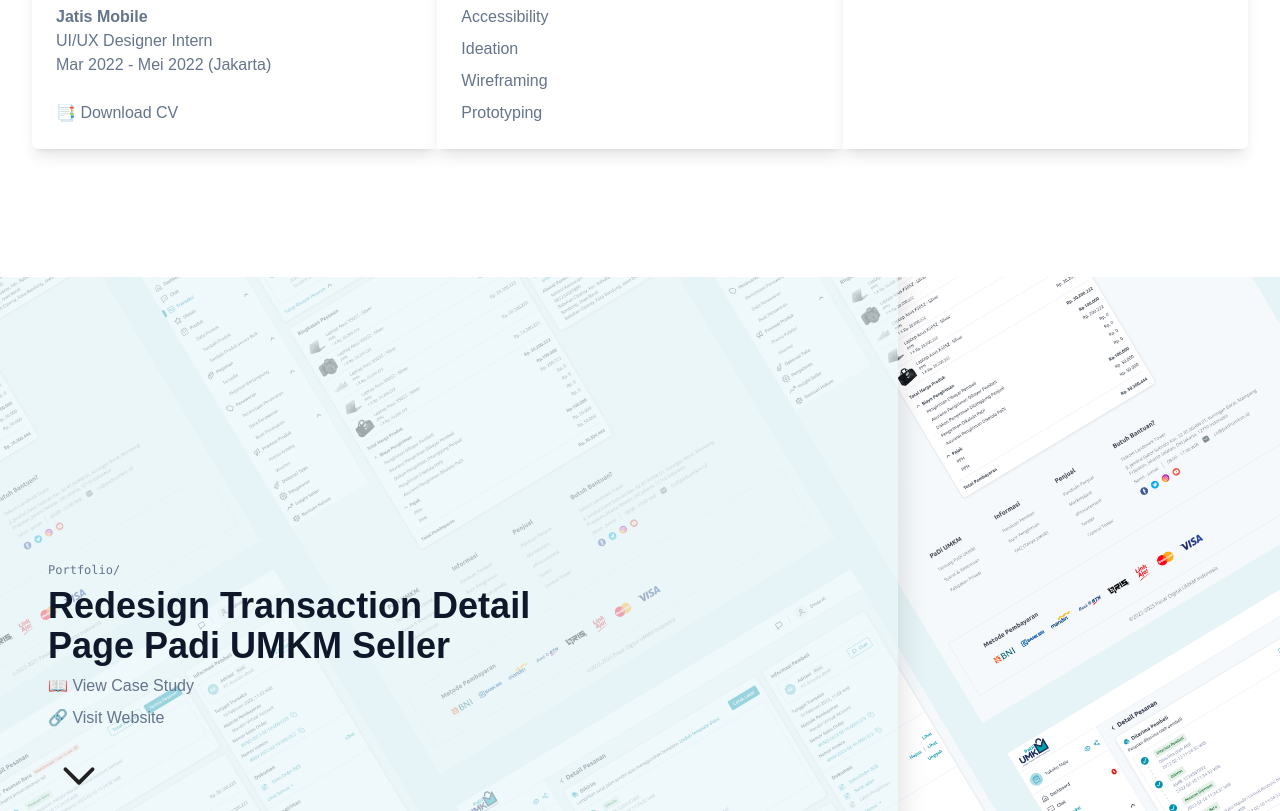
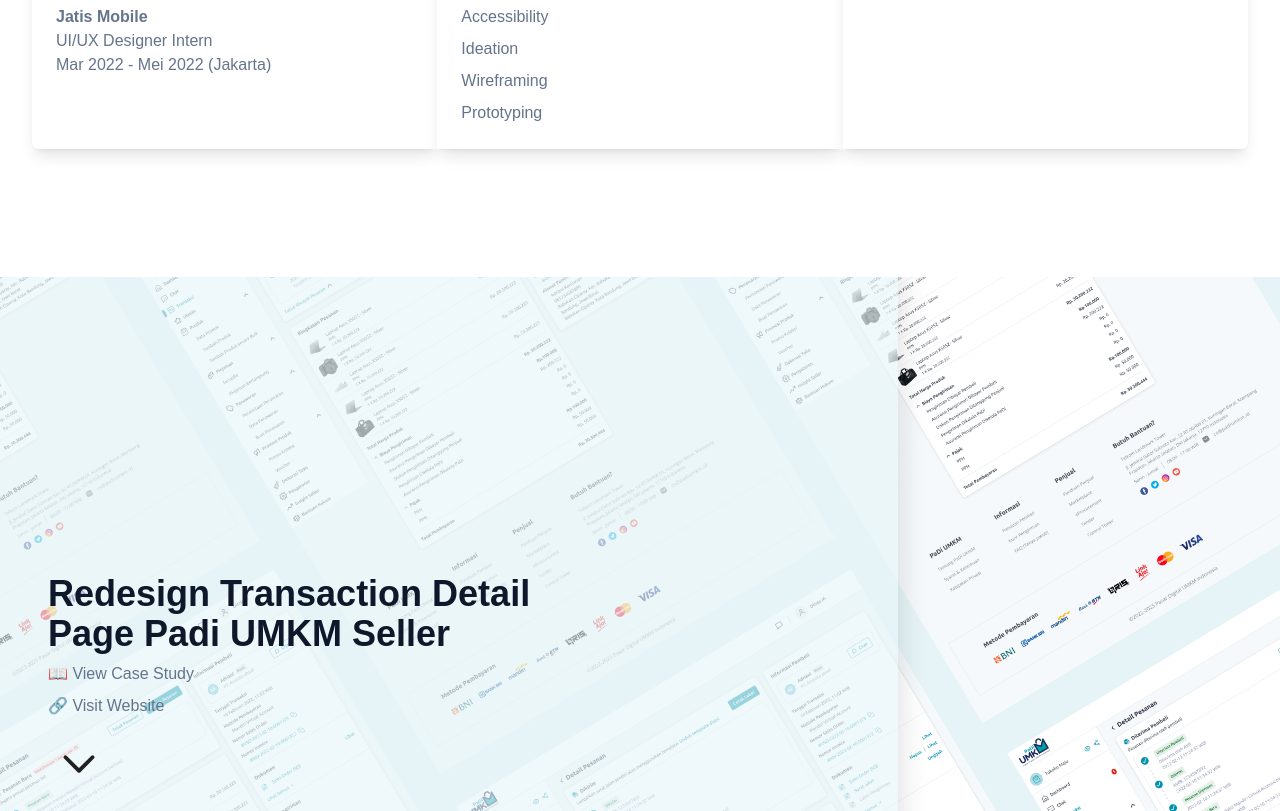
Before and after one commit to fransfirmansyah10/portfolio, a website: page index.html in a window 1280 px wide. Shown: the part 1054-1865 px from the top of the page. Drawn offline with Linux system fonts and the light colour scheme.

Commit message:
BARU BANGET

```diff
--- a/index.html
+++ b/index.html
@@ -136,7 +136,7 @@
                     <p class="font-thin text-slate-400 mb-7 mt-6 leading-relaxed lg:text-xl">With solid foundations such as <span class="font-semibold text-slate-500"> design thinking</span> and <span class="font-semibold text-slate-500">critical thinking,</span> i will help you to solve your business or digital product problems.</p>
                     <div class="max-w-xl text-center mb-16">
                         <div class="flex items-center">
-                            <a href="https://mail.google.com/mail/u/0/?view=cm&tf=1&fs=1&to=frnsfrmnsyh10@gmail.com" target="_blank" class="text-base font-semibold text-white bg-black py-3 px-8 rounded-full hover:shadow-lg hover:bg-gradient-to-r from-pink-600 to-amber-300 mr-4 transition duration-300 ease-in-out hover:translate-y-2">📩 Contact Me
+                            <a href="https://drive.google.com/file/d/1JV29GHAoSmzKd_If-RMxrK-95E03CJWr/view?usp=sharing" target="_blank" class="text-base font-semibold text-white bg-black py-3 px-8 rounded-full hover:shadow-lg hover:bg-gradient-to-r from-pink-600 to-amber-300 mr-4 transition duration-300 ease-in-out hover:translate-y-2">📑 Download CV
                             </a>
                         </div>
                     </div>
@@ -152,7 +152,7 @@
     <!-- hero section end -->
 
     <!-- experience start -->
-    <section id="experience" class="pt-32 pb-32">
+    <section id="experience" class="pt-32 pb-32 ">
     <div class="container">
         <div class="flex flex-wrap px-4 space-y-8 lg:space-y-0">
             <div class="card hidden1 bg-white shadow-lg rounded-md rounded-tl-none rounded-tr-none w-full px-6 pt-4 pb-6 lg:w-1/3 lg:rounded-br-none">
@@ -166,27 +166,6 @@
                 <p class="font-semibold text-base text-slate-500 max-w-xl">Jatis Mobile</p>
                 <p class="font-normal text-base text-slate-500 max-w-xl">UI/UX Designer Intern</p>
                 <p class="font-normal text-base text-slate-500 max-w-xl mb-6">Mar 2022 - Mei 2022 (Jakarta)</p>
-                <a href="https://drive.google.com/file/d/1JV29GHAoSmzKd_If-RMxrK-95E03CJWr/view?usp=sharing" target="_blank" class="hover:opacity-50 mr-4 text-slate-500 transition duration-300 ease-in-out capitalize
-                inline-block
-                relative
-                cursor-pointer
-                before:content-['']
-                before:absolute
-                before:-bottom-2
-                before:left-0
-                before:w-0
-                before:h-1.5
-                before:rounded-full
-                before:opacity-0
-                before:transition-all
-                before:duration-500
-                before:bg-gradient-to-r
-                before:from-pink-600
-                before:to-amber-300
-                hover:before:w-full
-                hover:before:opacity-100">
-                    <p>📑 Download CV</p>
-                </a>
             </div>
             <div class="card hidden1 bg-white shadow-lg rounded-md rounded-tl-none rounded-tr-none w-full space-y-2 px-6 pb-6 pt-4 lg:w-1/3 lg:rounded-br-none lg:rounded-bl-none">
                 <h3 class="font-semibold bg-gradient-to-r from-pink-600 to-amber-300 text-transparent bg-clip-text text-2xl">Expertise</h3>
@@ -252,7 +231,7 @@
             <div class="card hidden1 px-4 pt-4 space-y-2 w-full lg:w-1/2 rounded-md bg-white bg-opacity-70 lg:bg-opacity-0">
 
 
-                <p class="font-thin font-mono text-xs text-slate-500">Portfolio/</p>
+
                 <p class="font-semibold text-4xl text-dark">Redesign Transaction Detail Page Padi UMKM Seller</p>
 
                 <div class="flex">
@@ -293,7 +272,7 @@
             </a>
             </div>
 
-            <p class="font-thin font-mono text-xs text-slate-500">Portfolio/</p>
+
             <p class="font-semibold text-4xl text-dark">Landing Page Seller PaDi UMKM</p>
 
             <div class="flex pb-2">
@@ -327,7 +306,7 @@
             </a>
             </div>
 
-            <p class="font-thin font-mono text-xs text-slate-500">Portfolio/</p>
+
             <p class="font-semibold text-4xl text-dark">Landing Page Tender PaDi UMKM</p>
 
             <div class="flex">
```
Also changed, not shown: dist/img/frans 4.png (added), dist/img/frans 5.png (added), dist/img/frans 6.png (added), dist/img/frans.png (added), dist/img/frans2.png (added), dist/img/frans3.png (added), dist/img/portfolio/1.png (added), dist/img/portfolio/2.png (added), dist/img/portfolio/3.png (added), dist/img/portfolio/4.png (added).
